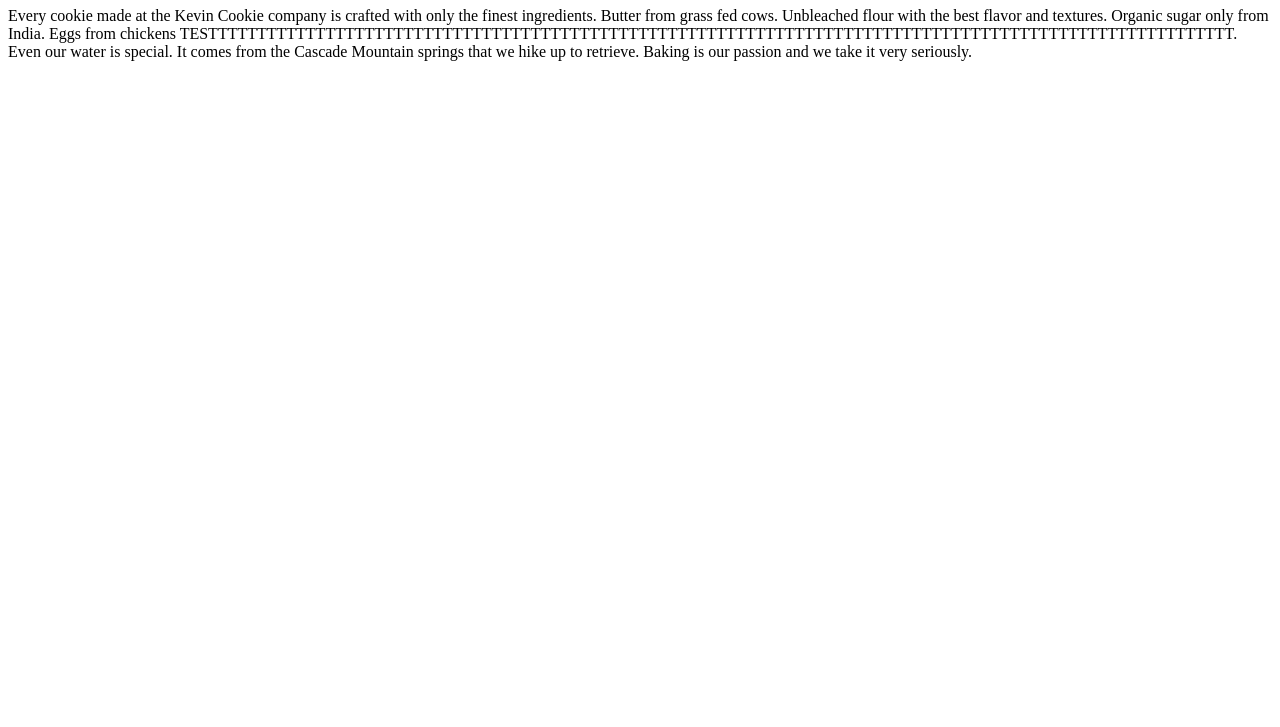
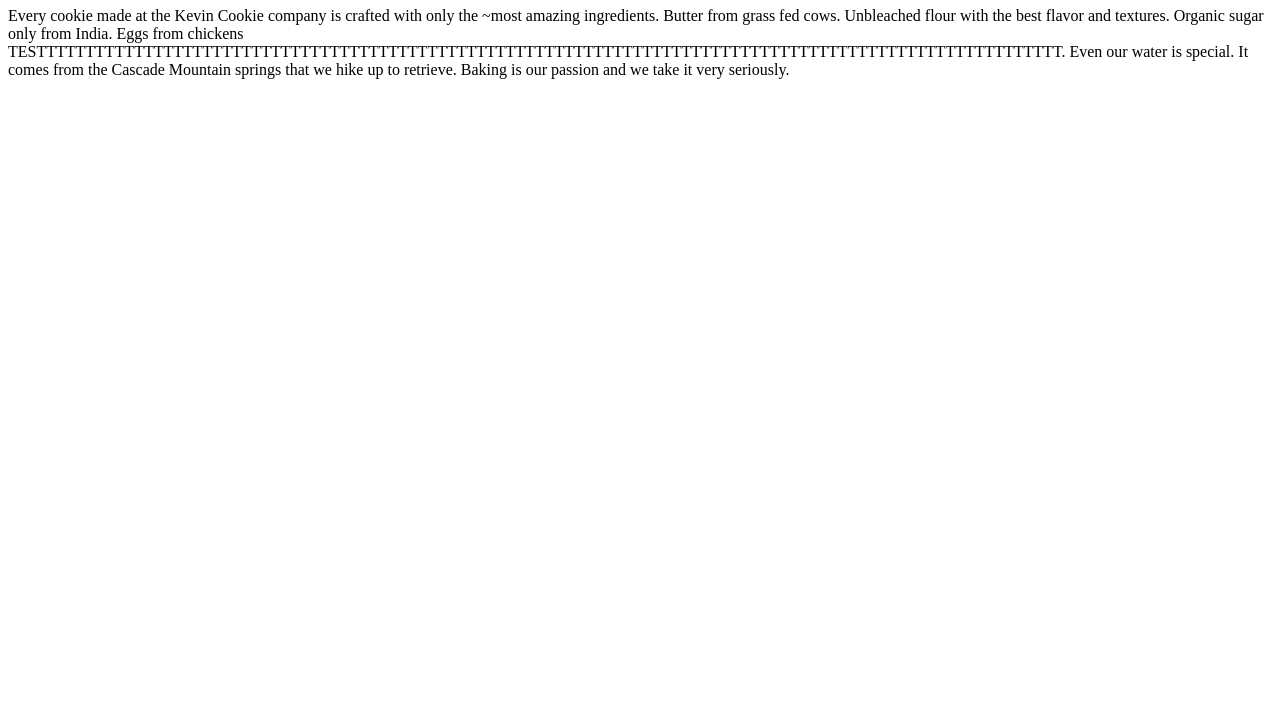
Before and after one commit to pmpraca/GitTutorial, a plain HTML site: page index.htm in a window 1280 px wide. Shown: the part 73-800 px from the top of the page. Drawn offline with Linux system fonts and the light colour scheme.

Commit message:
update index tet (from master)

```diff
--- a/index.htm
+++ b/index.htm
@@ -3,7 +3,7 @@
 <body>
 
 <h1>Deliciousness in every bite!</h1>
-<p>Every cookie made at the Kevin Cookie company is crafted with only the finest ingredients. Butter from grass fed cows. Unbleached flour with the best flavor and textures. Organic sugar only from India. Eggs from chickens TESTTTTTTTTTTTTTTTTTTTTTTTTTTTTTTTTTTTTTTTTTTTTTTTTTTTTTTTTTTTTTTTTTTTTTTTTTTTTTTTTTTTTTTTTTTTTTTTTTTTTTTTTT. Even our water is special. It comes from the Cascade Mountain springs that we hike up to retrieve. Baking is our passion and we take it very seriously.</p>
+<p>Every cookie made at the Kevin Cookie company is crafted with only the ~most amazing ingredients. Butter from grass fed cows. Unbleached flour with the best flavor and textures. Organic sugar only from India. Eggs from chickens TESTTTTTTTTTTTTTTTTTTTTTTTTTTTTTTTTTTTTTTTTTTTTTTTTTTTTTTTTTTTTTTTTTTTTTTTTTTTTTTTTTTTTTTTTTTTTTTTTTTTTTTTTT. Even our water is special. It comes from the Cascade Mountain springs that we hike up to retrieve. Baking is our passion and we take it very seriously.</p>
 
 </body>
 </html>
```
